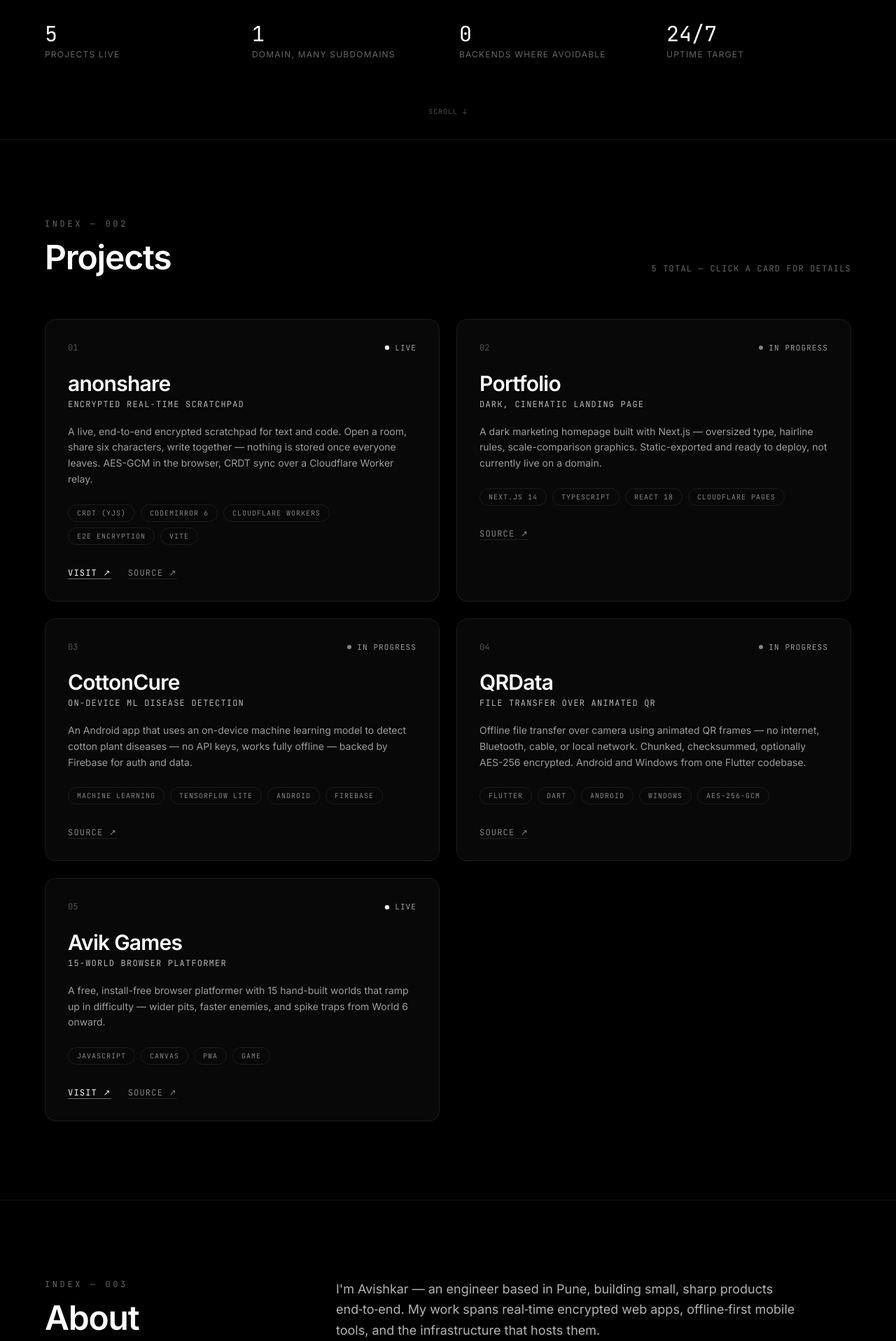
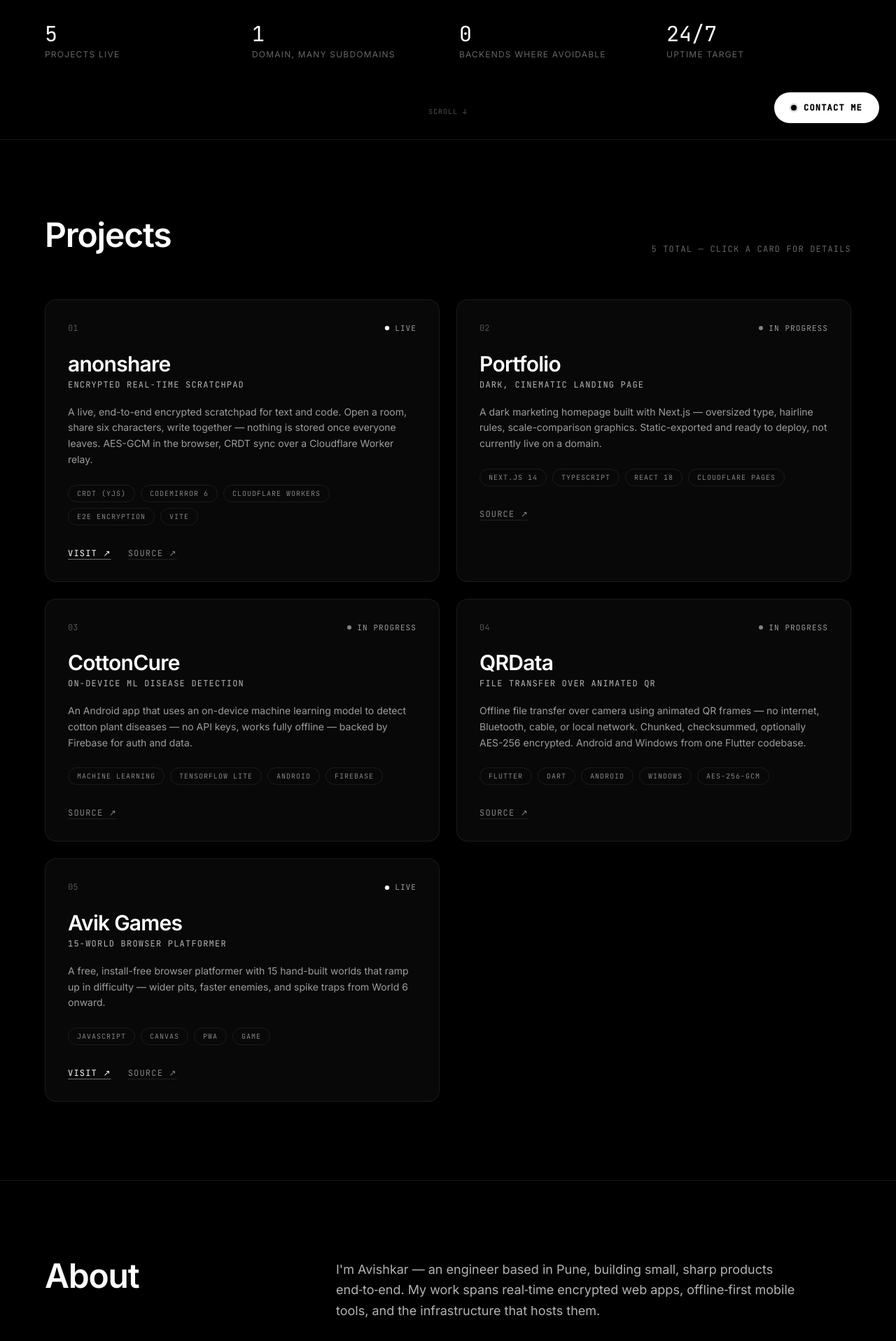
Before and after one commit to AvishkarKedar/index-projects, a React (Vite) app: page / in a window 1280 px wide. Shown: the part 600-2517 px from the top of the page at 70% size. Built offline with nearby package versions, Linux system fonts and the light colour scheme; the HTML template or start-up script is replaced by a standard one.

Commit message:
Reshape: drop index labels + built-with line, add scroll-triggered text motion, boost Contact Me visibility

```diff
--- a/src/App.tsx
+++ b/src/App.tsx
@@ -4,6 +4,7 @@ import Projects from './components/Projects'
 import About from './components/About'
 import Contact from './components/Contact'
 import Footer from './components/Footer'
+import FloatingContactButton from './components/FloatingContactButton'
 
 export default function App() {
   return (
@@ -14,6 +15,7 @@ export default function App() {
       <About />
       <Contact />
       <Footer />
+      <FloatingContactButton />
     </div>
   )
 }
--- a/src/components/About.tsx
+++ b/src/components/About.tsx
@@ -1,13 +1,15 @@
 import { motion } from 'framer-motion'
 import AnimatedNumber from './AnimatedNumber'
+import RevealText from './RevealText'
 
 export default function About() {
   return (
-    <section id="about" className="border-b border-line px-6 py-28">
+    <section id="about" className="scroll-mt-24 border-b border-line px-6 py-28">
       <div className="mx-auto max-w-6xl grid gap-12 md:grid-cols-[1fr_2fr]">
         <div>
-          <p className="font-mono text-xs uppercase tracking-[0.3em] text-white/40">Index — 003</p>
-          <h2 className="mt-4 text-4xl font-semibold tracking-tight text-white sm:text-5xl">About</h2>
+          <h2 className="text-4xl font-semibold tracking-tight text-white sm:text-5xl">
+            <RevealText text="About" inView />
+          </h2>
         </div>
         <motion.div
           initial={{ opacity: 0, y: 24 }}
--- a/src/components/Contact.tsx
+++ b/src/components/Contact.tsx
@@ -1,6 +1,7 @@
 import { useState } from 'react'
 import { motion } from 'framer-motion'
 import ContactForm from './ContactForm'
+import RevealText from './RevealText'
 
 const links = [
   { label: 'Email', value: 'avishkarkedar@gmail.com', href: 'mailto:avishkarkedar@gmail.com' },
@@ -14,26 +15,21 @@ export default function Contact() {
   const [formOpen, setFormOpen] = useState(false)
 
   return (
-    <section id="contact" className="px-6 py-28">
+    <section id="contact" className="scroll-mt-24 px-6 py-28">
       <div className="mx-auto max-w-6xl">
-        <p className="font-mono text-xs uppercase tracking-[0.3em] text-white/40">Index — 004</p>
-        <div className="mt-4 flex flex-col gap-6 sm:flex-row sm:items-end sm:justify-between">
-          <motion.h2
-            initial={{ opacity: 0, y: 24 }}
-            whileInView={{ opacity: 1, y: 0 }}
-            viewport={{ once: true }}
-            transition={{ duration: 0.7 }}
-            className="max-w-3xl text-4xl font-semibold leading-tight tracking-tight text-white sm:text-6xl"
-          >
-            Let's build something worth hosting.
-          </motion.h2>
+        <div className="flex flex-col gap-8 sm:flex-row sm:items-end sm:justify-between">
+          <h2 className="max-w-3xl text-4xl font-semibold leading-tight tracking-tight text-white sm:text-6xl">
+            <RevealText text="Let's build something worth hosting." inView />
+          </h2>
           <motion.button
             onClick={() => setFormOpen(true)}
             whileHover={{ scale: 1.05 }}
-            whileTap={{ scale: 0.97 }}
-            className="shrink-0 rounded-full bg-white px-7 py-3 font-mono text-xs font-semibold uppercase tracking-widest text-black"
+            whileTap={{ scale: 0.96 }}
+            animate={{ boxShadow: ['0 0 0 0 rgba(255,255,255,0.35)', '0 0 0 16px rgba(255,255,255,0)'] }}
+            transition={{ boxShadow: { duration: 2, repeat: Infinity, ease: 'easeOut' } }}
+            className="shrink-0 rounded-full bg-white px-8 py-4 font-mono text-sm font-semibold uppercase tracking-widest text-black"
           >
-            Contact Me
+            Contact Me ↗
           </motion.button>
         </div>
         <div className="mt-16 grid grid-cols-1 gap-4 sm:grid-cols-2 lg:grid-cols-3">
--- /dev/null
+++ b/src/components/FloatingContactButton.tsx
@@ -0,0 +1,29 @@
+import { useState } from 'react'
+import { motion } from 'framer-motion'
+import ContactForm from './ContactForm'
+
+export default function FloatingContactButton() {
+  const [open, setOpen] = useState(false)
+
+  return (
+    <>
+      <motion.button
+        onClick={() => setOpen(true)}
+        initial={{ opacity: 0, y: 30 }}
+        animate={{ opacity: 1, y: 0 }}
+        transition={{ delay: 1.6, duration: 0.6, ease: [0.16, 1, 0.3, 1] }}
+        whileHover={{ scale: 1.06 }}
+        whileTap={{ scale: 0.95 }}
+        aria-label="Contact me"
+        className="fixed bottom-6 right-6 z-40 flex items-center gap-2.5 rounded-full bg-white px-6 py-3.5 font-mono text-xs font-semibold uppercase tracking-widest text-black shadow-[0_8px_30px_rgba(0,0,0,0.5)]"
+      >
+        <span className="relative flex h-2 w-2">
+          <span className="absolute inline-flex h-full w-full animate-ping rounded-full bg-black/40" />
+          <span className="relative inline-flex h-2 w-2 rounded-full bg-black" />
+        </span>
+        Contact Me
+      </motion.button>
+      <ContactForm open={open} onClose={() => setOpen(false)} />
+    </>
+  )
+}
--- a/src/components/Footer.tsx
+++ b/src/components/Footer.tsx
@@ -1,12 +1,33 @@
+import { motion } from 'framer-motion'
+
+const links = [
+  { label: 'Work', href: '#projects' },
+  { label: 'About', href: '#about' },
+  { label: 'Contact', href: '#contact' },
+]
+
 export default function Footer() {
   return (
-    <footer className="border-t border-line px-6 py-8">
-      <div className="mx-auto flex max-w-6xl flex-col items-center justify-between gap-4 font-mono text-[11px] uppercase tracking-widest text-white/30 sm:flex-row">
-        <p className="flex items-center gap-2">
+    <footer className="border-t border-line px-6 py-10">
+      <div className="mx-auto flex max-w-6xl flex-col items-center justify-between gap-6 sm:flex-row">
+        <p className="flex items-center gap-2 font-mono text-[11px] uppercase tracking-widest text-white/30">
           <span className="h-1.5 w-1.5 rounded-full bg-white" />
           © {new Date().getFullYear()} Avishkar Kedar
         </p>
-        <p>Built with React · Tailwind · Framer Motion</p>
+        <nav className="flex gap-6 font-mono text-[11px] uppercase tracking-widest text-white/40">
+          {links.map((l) => (
+            <a key={l.href} href={l.href} className="transition-colors hover:text-white">
+              {l.label}
+            </a>
+          ))}
+        </nav>
+        <motion.a
+          href="#top"
+          whileHover={{ y: -2 }}
+          className="font-mono text-[11px] uppercase tracking-widest text-white/40 transition-colors hover:text-white"
+        >
+          Back to top ↑
+        </motion.a>
       </div>
     </footer>
   )
--- a/src/components/Hero.tsx
+++ b/src/components/Hero.tsx
@@ -18,7 +18,7 @@ export default function Hero() {
           className="mb-6 flex items-center gap-2 font-mono text-xs uppercase tracking-[0.3em] text-white/50"
         >
           <span className="h-1.5 w-1.5 animate-pulse-dot rounded-full bg-white" />
-          Index — 001 / Pune, India
+          Pune, India — open to new projects
         </motion.p>
 
         <h1 className="text-[13vw] font-semibold leading-[0.9] tracking-tightest text-white sm:text-[8vw] lg:text-[6.5vw]">
--- a/src/components/Projects.tsx
+++ b/src/components/Projects.tsx
@@ -3,19 +3,19 @@ import { LayoutGroup } from 'framer-motion'
 import { projects, Project } from '../data/projects'
 import ProjectCard from './ProjectCard'
 import ProjectModal from './ProjectModal'
+import RevealText from './RevealText'
 
 export default function Projects() {
   const [active, setActive] = useState<Project | null>(null)
 
   return (
-    <section id="projects" className="border-b border-line px-6 py-28">
+    <section id="projects" className="scroll-mt-24 border-b border-line px-6 py-28">
       <LayoutGroup>
         <div className="mx-auto max-w-6xl">
           <div className="mb-16 flex items-end justify-between">
-            <div>
-              <p className="font-mono text-xs uppercase tracking-[0.3em] text-white/40">Index — 002</p>
-              <h2 className="mt-4 text-4xl font-semibold tracking-tight text-white sm:text-5xl">Projects</h2>
-            </div>
+            <h2 className="text-4xl font-semibold tracking-tight text-white sm:text-5xl">
+              <RevealText text="Projects" inView />
+            </h2>
             <p className="hidden font-mono text-xs uppercase tracking-widest text-white/40 sm:block">
               {projects.length} total — click a card for details
             </p>
--- a/src/components/RevealText.tsx
+++ b/src/components/RevealText.tsx
@@ -4,10 +4,12 @@ export default function RevealText({
   text,
   className = '',
   delay = 0,
+  inView = false,
 }: {
   text: string
   className?: string
   delay?: number
+  inView?: boolean
 }) {
   const words = text.split(' ')
   return (
@@ -17,7 +19,9 @@ export default function RevealText({
           <motion.span
             className="inline-block"
             initial={{ y: '110%' }}
-            animate={{ y: 0 }}
+            {...(inView
+              ? { whileInView: { y: 0 }, viewport: { once: true, margin: '-100px' } }
+              : { animate: { y: 0 } })}
             transition={{ duration: 0.7, delay: delay + i * 0.06, ease: [0.16, 1, 0.3, 1] }}
           >
             {word}
```
